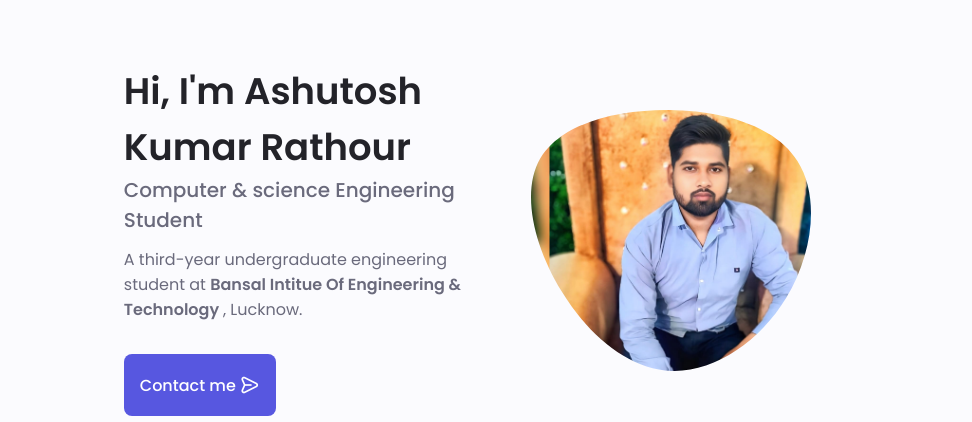
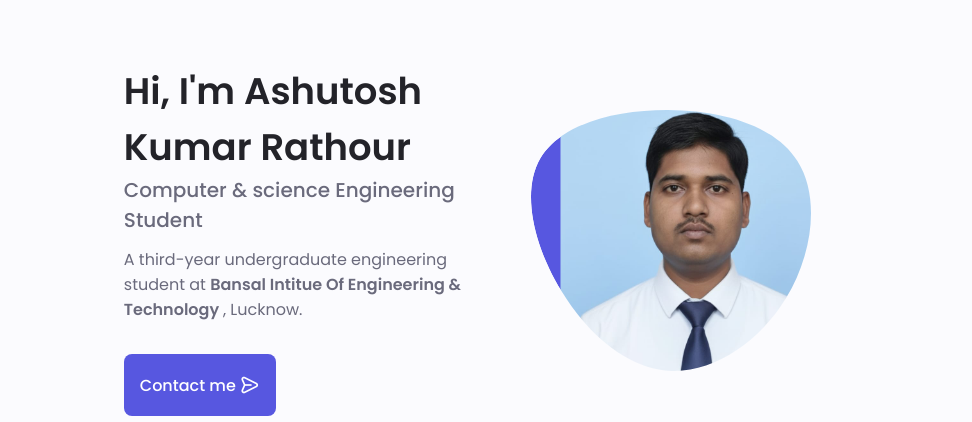
Before and after one commit to Ashu1699/Personal-Portfolio, a plain HTML site: page index.html in a window 1280 px wide. Shown: the part 121-543 px from the top of the page, 181-1153 px from the left. Drawn offline with nearby package versions, Linux system fonts and the light colour scheme.

Commit message:
first commit

```diff
--- a/index.html
+++ b/index.html
@@ -113,7 +113,7 @@
                     class="home__blob-img"
                     x="-60"
                     y="-10"
-                    xlink:href="assets\img\WhatsApp Image 2025-03-03 at 11.37.32_48ca7feb.jpg"
+                    xlink:href="assets\img\profileimage.jpg"
                 </g>
               </svg>
             </div>
```
Also changed, not shown: assets/img/WhatsApp Image 2025-03-03 at 11.37.32_48ca7feb.jpg (deleted), assets/img/profileimage.jpg (added).
